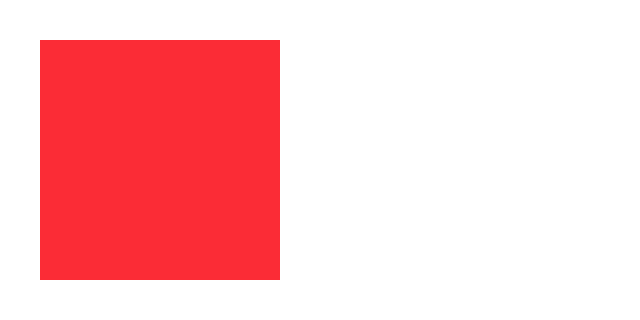
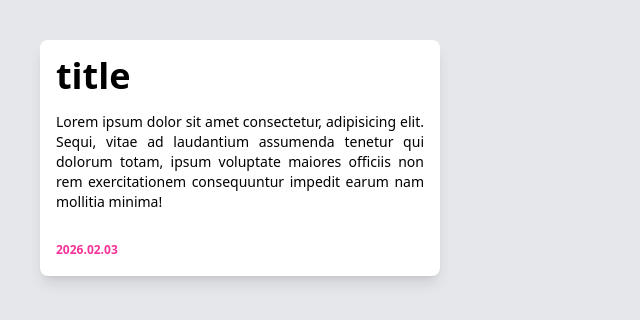
Before and after one commit to joyh7680/codingazit2, a React (Vite) app in the folder ex_section0/: page / in a window 1280 px wide. Shown: the top 320 px of the page, without its empty margins (0-640 px from the left). Built offline with nearby package versions, Linux system fonts and the light colour scheme.

Commit message:
upload: 섹션3  49. TailwindCSS 스타일 관리 팁

```diff
--- a/ex_section0/src/App.jsx
+++ b/ex_section0/src/App.jsx
@@ -1,14 +1,31 @@
+import React from 'react';
+const tw = str => str;
+
 export default function App() {
-    {/* motion-safe
-      : 동작 줄이기(Reduce Motion)" 옵션이 비활성화되어 있을 때만 스타일을 적용하겠다는 의미
-    윈도우 설정 > 접근성 > 에니메이션효과 끔 => motion-safe 적용 => 애니메이션 효과 적용 안됨
-    */}
+  const css = {
+    article: tw`w-1/3 rounded-lg bg-white p-4 shadow-lg`,
+    h2: tw`mb-4 text-4xl font-bold`,
+    p: tw`mb-6 text-justify text-sm leading-5`,
+    span: tw`text-xs font-bold text-pink-500`
+  };
 
   return (
-    <>
-      <div className="size-60 bg-red-500 hover:bg-blue-500 theme-transition"></div>
-      {/* <div className="size-60 bg-red-500 hover:bg-blue-500 motion-safe:transition-colors motion-safe:duration-1000"></div> */}
-      {/* 코드마다 motion-safe 적용하는 것은 비효율적  */}
-    </>
+    <article className={css.article}>
+      <h2 className={css.h2}>title</h2>
+      <p className={css.p}>
+        Lorem ipsum dolor sit amet consectetur, adipisicing elit. Sequi, vitae ad laudantium assumenda tenetur qui dolorum totam, ipsum
+        voluptate maiores officiis non rem exercitationem consequuntur impedit earum nam mollitia minima!
+      </p>
+      <span className={css.span}>2026.02.03</span>
+    </article>
+
+    // <article className="w-1/3 rounded-lg bg-white p-4 shadow-lg">
+    //   <h2 className="mb-4 text-4xl font-bold">title</h2>
+    //   <p className="mb-6 text-justify text-sm leading-5">
+    //     Lorem ipsum dolor sit amet consectetur, adipisicing elit. Sequi, vitae ad laudantium assumenda tenetur qui dolorum totam, ipsum
+    //     voluptate maiores officiis non rem exercitationem consequuntur impedit earum nam mollitia minima!
+    //   </p>
+    //   <span className="text-xs font-bold text-pink-500">2026.02.03</span>
+    // </article>
   );
 }
--- a/ex_section0/src/index.css
+++ b/ex_section0/src/index.css
@@ -1,18 +1,7 @@
 @import 'tailwindcss';
 
-/*
-@layer는 "어디에 위치할 것인가
-ex) base, components, utilities
-
-@apply (스타일 적용)
-Tailwind의 유틸리티 클래스(p-10, bg-blue-500 등)를 일반 CSS 파일 안에서 그대로 가져다 쓰고 싶을 때 사용합니다.
-*/
 @layer base {
   body {
-    @apply p-10;
+    @apply bg-gray-200 p-10;
   }
 }
-
-@utility theme-transition {
-  @apply motion-safe:transition-all motion-safe:duration-1000;
-}
```
Also changed, not shown: ex_section0/src/global.js (added).
